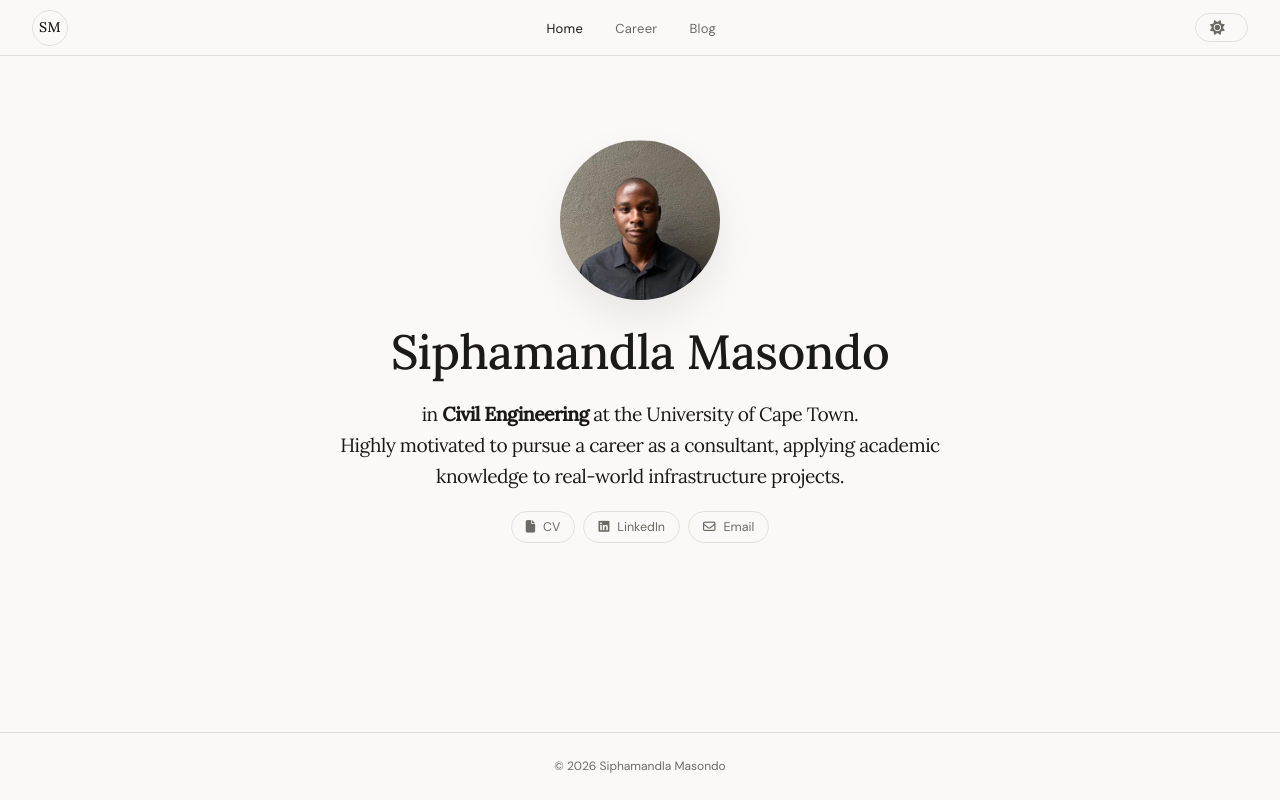
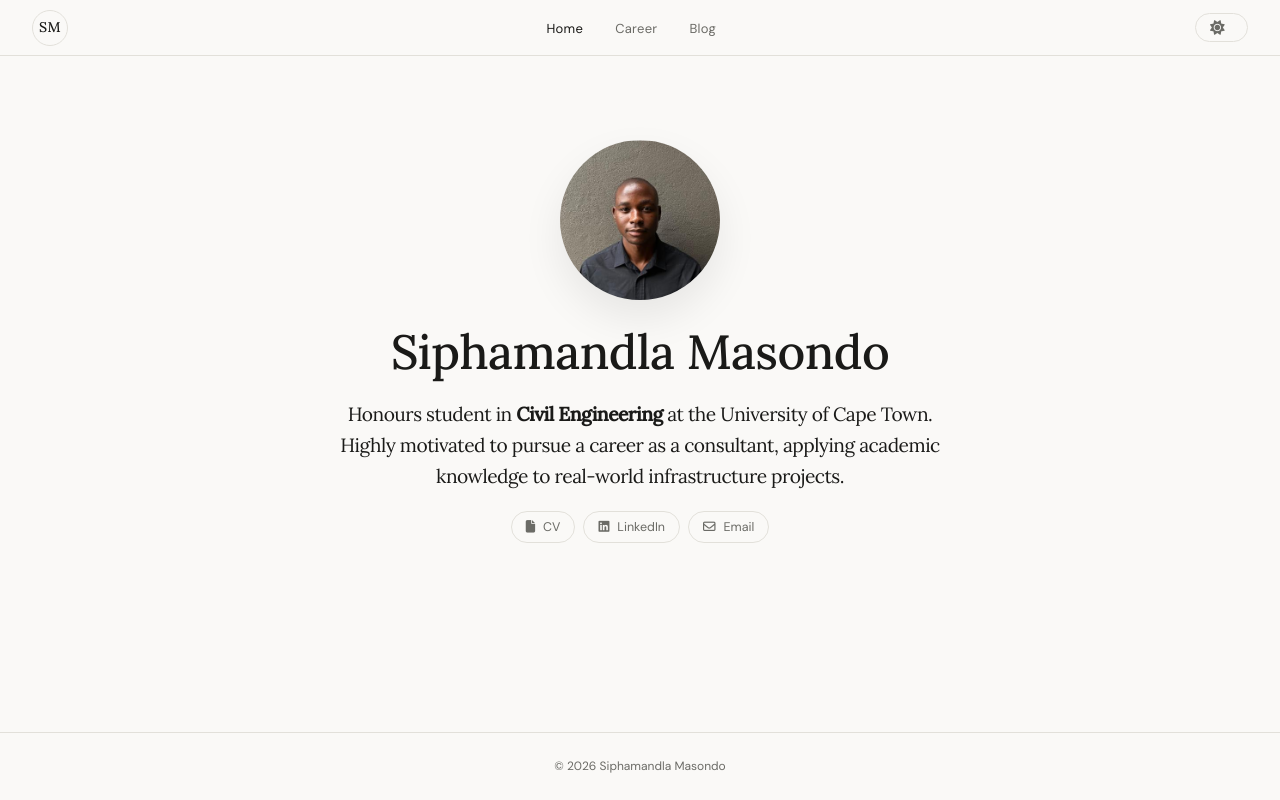
Before and after one commit to mdlban010/portfolio, a plain HTML site: page index.html in a window 1280 px wide. Drawn offline with Linux system fonts and the light colour scheme.

```diff
--- a/index.html
+++ b/index.html
@@ -29,7 +29,7 @@
     </div>
     <h1 class="hero-name">Siphamandla Masondo</h1>
     <p class="hero-description">
-      <span class="hero-line hero-line--first"> in <strong>Civil Engineering</strong> at the University of Cape Town.</span>
+      <span class="hero-line hero-line--first">Honours student in <strong>Civil Engineering</strong> at the University of Cape Town.</span>
       <span class="hero-line hero-line--second">Highly motivated to pursue a career as a consultant, applying academic knowledge to real-world infrastructure projects.</span>
     </p>
 
```
